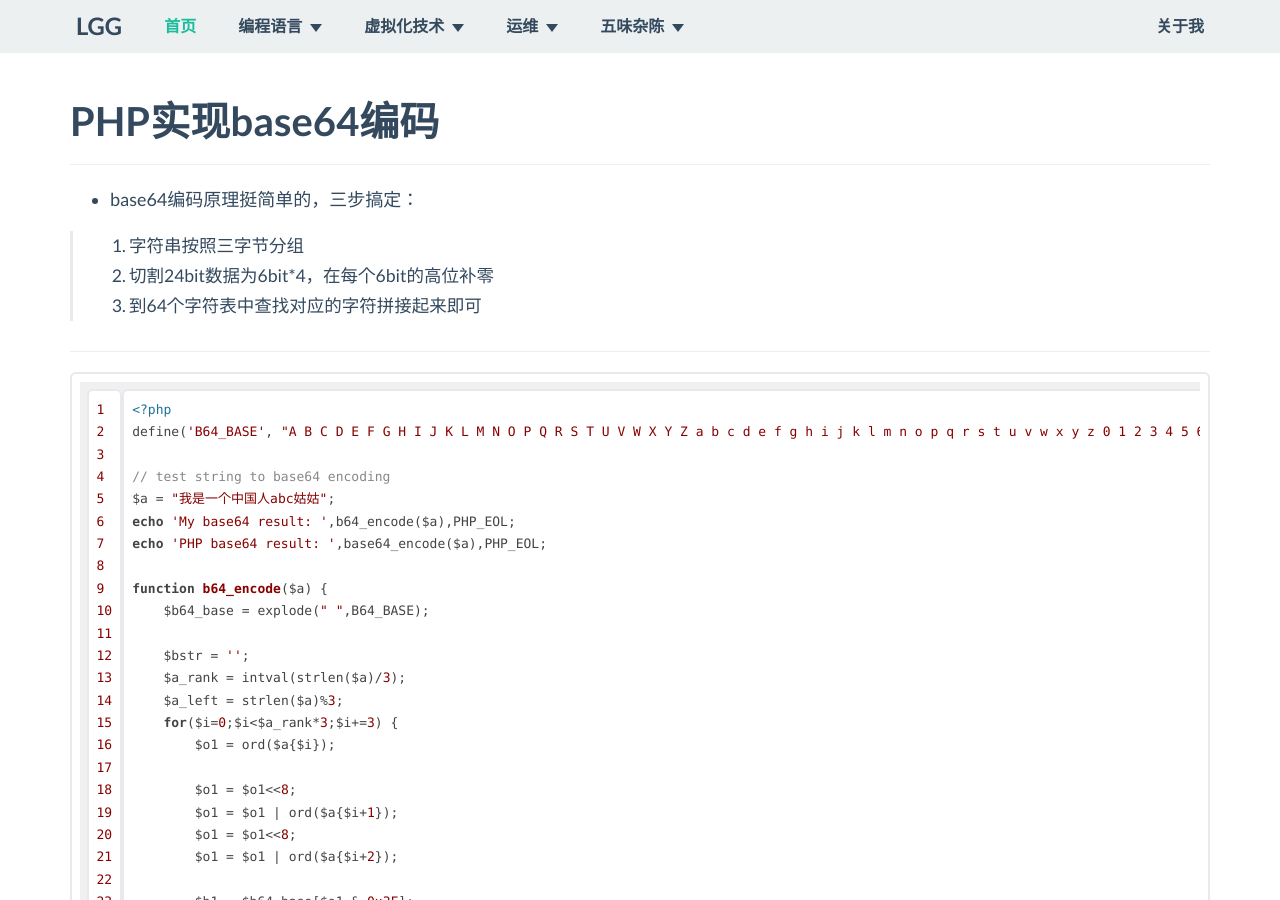
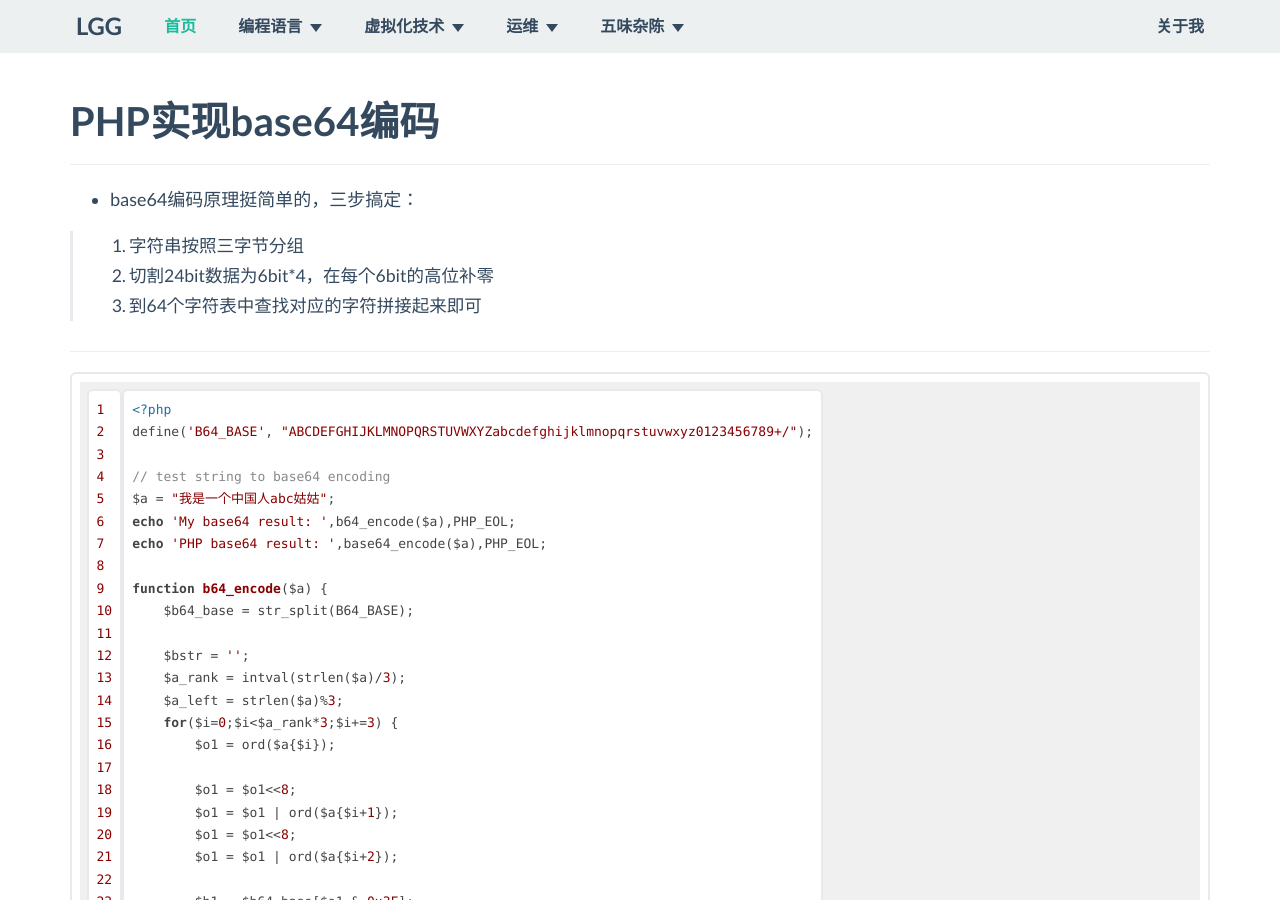
Before and after one commit to nealwon/nealwon.github.io, a Jekyll site: the page built from _posts/2013-01-14-php-b64.md, in a window 1280 px wide and 900 px high. Built offline with Jekyll 4.4.1, drawn with Linux system fonts in a browser that asks for light colours.

Commit message:
beautify

```diff
--- a/_posts/2013-01-14-php-b64.md
+++ b/_posts/2013-01-14-php-b64.md
@@ -19,7 +19,7 @@ excerpt: PHP实现base64编码
 
 {% highlight php linenos %}
 <?php
-define('B64_BASE', "A B C D E F G H I J K L M N O P Q R S T U V W X Y Z a b c d e f g h i j k l m n o p q r s t u v w x y z 0 1 2 3 4 5 6 7 8 9 + /");
+define('B64_BASE', "ABCDEFGHIJKLMNOPQRSTUVWXYZabcdefghijklmnopqrstuvwxyz0123456789+/");
 
 // test string to base64 encoding
 $a = "我是一个中国人abc姑姑";
@@ -27,7 +27,7 @@ echo 'My base64 result: ',b64_encode($a),PHP_EOL;
 echo 'PHP base64 result: ',base64_encode($a),PHP_EOL;
 
 function b64_encode($a) {
-    $b64_base = explode(" ",B64_BASE);
+    $b64_base = str_split(B64_BASE);
 
     $bstr = '';
     $a_rank = intval(strlen($a)/3);
```
